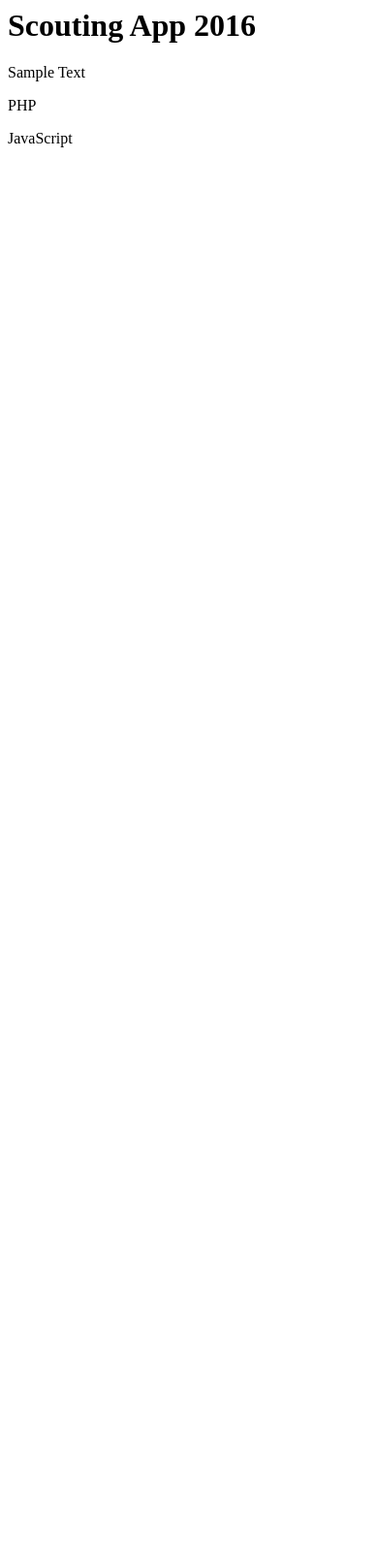
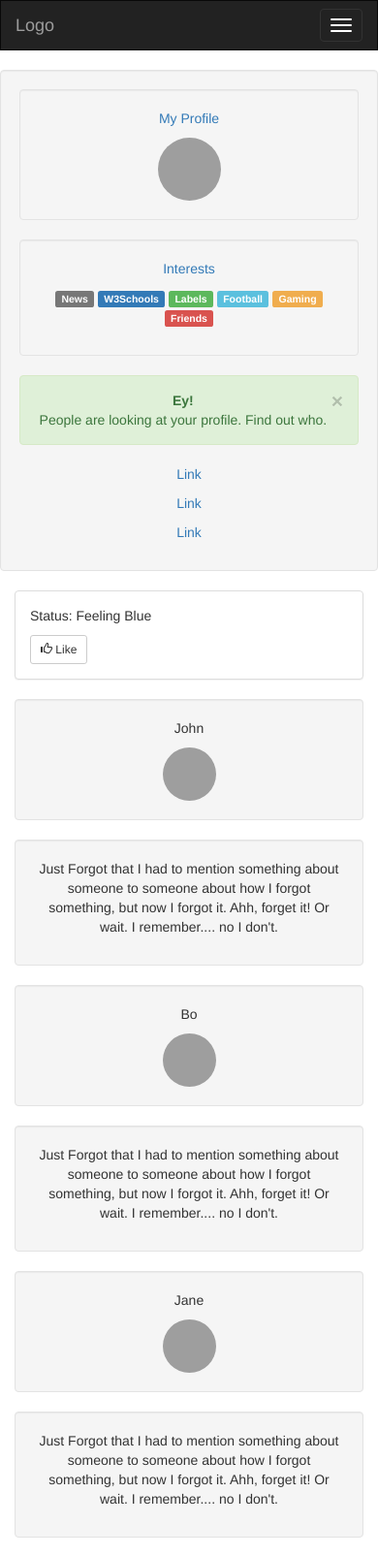
Before and after one commit to 4534-WiredWizards/ScoutingApp, a PHP site: page / in a window 390 px wide. Shown: the top 1605 px of the page at 97% size. Before the commit the page ends 152 px from the top, so only its background shows below. Run offline with PHP 8.4, Linux system fonts and the light colour scheme; some libraries are stand-ins or nearby versions; grey boxes are pictures that could not be loaded.

Commit message:
Updated index with bootstrap example
Signed-off-by: Brandon Dyer <brandondyer64@gmail.com>

```diff
--- a/index.php
+++ b/index.php
@@ -1,15 +1,202 @@
-<html>
+<!DOCTYPE html>
+<html lang="en">
 <head>
-<link rel="stylesheet" type="text/css" href="style.css">
-<title>Scouting App</title>
+<title>Bootstrap Example</title>
+<meta charset="utf-8">
+<meta name="viewport" content="width=device-width, initial-scale=1">
+<link rel="stylesheet"
+	href="http://maxcdn.bootstrapcdn.com/bootstrap/3.3.5/css/bootstrap.min.css">
+<script
+	src="https://ajax.googleapis.com/ajax/libs/jquery/1.11.3/jquery.min.js"></script>
+<script
+	src="http://maxcdn.bootstrapcdn.com/bootstrap/3.3.5/js/bootstrap.min.js"></script>
+<style>
+/* Set black background color, white text and some padding */
+footer {
+	background-color: #555;
+	color: white;
+	padding: 15px;
+}
+</style>
 </head>
 <body>
-	<h1>Scouting App 2016</h1>
-	<p>Sample Text</p>
-	<p><?php echo 'PHP'; ?></p>
-	<p id="js"></p>
-	<script type="text/javascript">
-	document.getElementById("js").innerHTML = "JavaScript";
-	</script>
+
+	<nav class="navbar navbar-inverse">
+		<div class="container-fluid">
+			<div class="navbar-header">
+				<button type="button" class="navbar-toggle" data-toggle="collapse"
+					data-target="#myNavbar">
+					<span class="icon-bar"></span> <span class="icon-bar"></span> <span
+						class="icon-bar"></span>
+				</button>
+				<a class="navbar-brand" href="#">Logo</a>
+			</div>
+			<div class="collapse navbar-collapse" id="myNavbar">
+				<ul class="nav navbar-nav">
+					<li class="active"><a href="#">Home</a></li>
+					<li><a href="#">Messages</a></li>
+				</ul>
+				<form class="navbar-form navbar-right" role="search">
+					<div class="form-group input-group">
+						<input type="text" class="form-control" placeholder="Search.."> <span
+							class="input-group-btn">
+							<button class="btn btn-default" type="button">
+								<span class="glyphicon glyphicon-search"></span>
+							</button>
+						</span>
+					</div>
+				</form>
+				<ul class="nav navbar-nav navbar-right">
+					<li><a href="#"><span class="glyphicon glyphicon-user"></span> My
+							Account</a></li>
+				</ul>
+			</div>
+		</div>
+	</nav>
+
+	<div class="container text-center">
+		<div class="row">
+			<div class="col-sm-3 well">
+				<div class="well">
+					<p>
+						<a href="#">My Profile</a>
+					</p>
+					<img src="bird.jpg" class="img-circle" height="65" width="65"
+						alt="Avatar">
+				</div>
+				<div class="well">
+					<p>
+						<a href="#">Interests</a>
+					</p>
+					<p>
+						<span class="label label-default">News</span> <span
+							class="label label-primary">W3Schools</span> <span
+							class="label label-success">Labels</span> <span
+							class="label label-info">Football</span> <span
+							class="label label-warning">Gaming</span> <span
+							class="label label-danger">Friends</span>
+					</p>
+				</div>
+				<div class="alert alert-success fade in">
+					<a href="#" class="close" data-dismiss="alert" aria-label="close">×</a>
+					<p>
+						<strong>Ey!</strong>
+					</p>
+					People are looking at your profile. Find out who.
+				</div>
+				<p>
+					<a href="#">Link</a>
+				</p>
+				<p>
+					<a href="#">Link</a>
+				</p>
+				<p>
+					<a href="#">Link</a>
+				</p>
+			</div>
+			<div class="col-sm-7">
+
+				<div class="row">
+					<div class="col-sm-12">
+						<div class="panel panel-default text-left">
+							<div class="panel-body">
+								<p contenteditable="true">Status: Feeling Blue</p>
+								<button type="button" class="btn btn-default btn-sm">
+									<span class="glyphicon glyphicon-thumbs-up"></span> Like
+								</button>
+							</div>
+						</div>
+					</div>
+				</div>
+
+				<div class="row">
+					<div class="col-sm-3">
+						<div class="well">
+							<p>John</p>
+							<img src="bird.jpg" class="img-circle" height="55" width="55"
+								alt="Avatar">
+						</div>
+					</div>
+					<div class="col-sm-9">
+						<div class="well">
+							<p>Just Forgot that I had to mention something about someone to
+								someone about how I forgot something, but now I forgot it. Ahh,
+								forget it! Or wait. I remember.... no I don't.</p>
+						</div>
+					</div>
+				</div>
+				<div class="row">
+					<div class="col-sm-3">
+						<div class="well">
+							<p>Bo</p>
+							<img src="bandmember.jpg" class="img-circle" height="55"
+								width="55" alt="Avatar">
+						</div>
+					</div>
+					<div class="col-sm-9">
+						<div class="well">
+							<p>Just Forgot that I had to mention something about someone to
+								someone about how I forgot something, but now I forgot it. Ahh,
+								forget it! Or wait. I remember.... no I don't.</p>
+						</div>
+					</div>
+				</div>
+				<div class="row">
+					<div class="col-sm-3">
+						<div class="well">
+							<p>Jane</p>
+							<img src="bandmember.jpg" class="img-circle" height="55"
+								width="55" alt="Avatar">
+						</div>
+					</div>
+					<div class="col-sm-9">
+						<div class="well">
+							<p>Just Forgot that I had to mention something about someone to
+								someone about how I forgot something, but now I forgot it. Ahh,
+								forget it! Or wait. I remember.... no I don't.</p>
+						</div>
+					</div>
+				</div>
+				<div class="row">
+					<div class="col-sm-3">
+						<div class="well">
+							<p>Anja</p>
+							<img src="bird.jpg" class="img-circle" height="55" width="55"
+								alt="Avatar">
+						</div>
+					</div>
+					<div class="col-sm-9">
+						<div class="well">
+							<p>Just Forgot that I had to mention something about someone to
+								someone about how I forgot something, but now I forgot it. Ahh,
+								forget it! Or wait. I remember.... no I don't.</p>
+						</div>
+					</div>
+				</div>
+			</div>
+			<div class="col-sm-2 well">
+				<div class="thumbnail">
+					<p>Upcoming Events:</p>
+					<img src="paris.jpg" alt="Paris" width="400" height="300">
+					<p>
+						<strong>Paris</strong>
+					</p>
+					<p>Fri. 27 November 2015</p>
+					<button class="btn btn-primary">Info</button>
+				</div>
+				<div class="well">
+					<p>ADS</p>
+				</div>
+				<div class="well">
+					<p>ADS</p>
+				</div>
+			</div>
+		</div>
+	</div>
+
+	<footer class="container-fluid text-center">
+		<p>Footer Text</p>
+	</footer>
+
 </body>
 </html>
--- a/navbar.php
+++ /dev/null
@@ -1,3 +0,0 @@
-<?php
-
-?>
```
